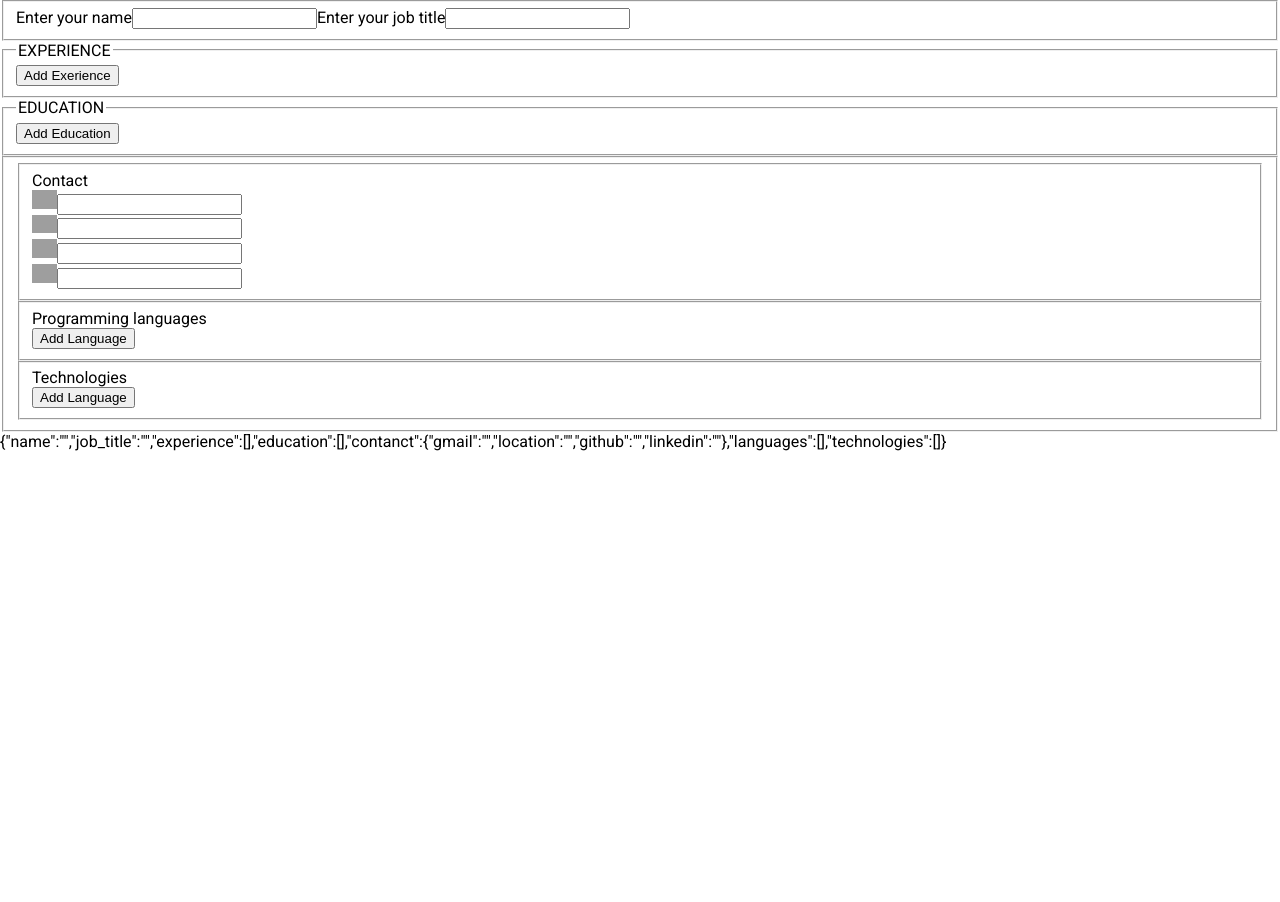
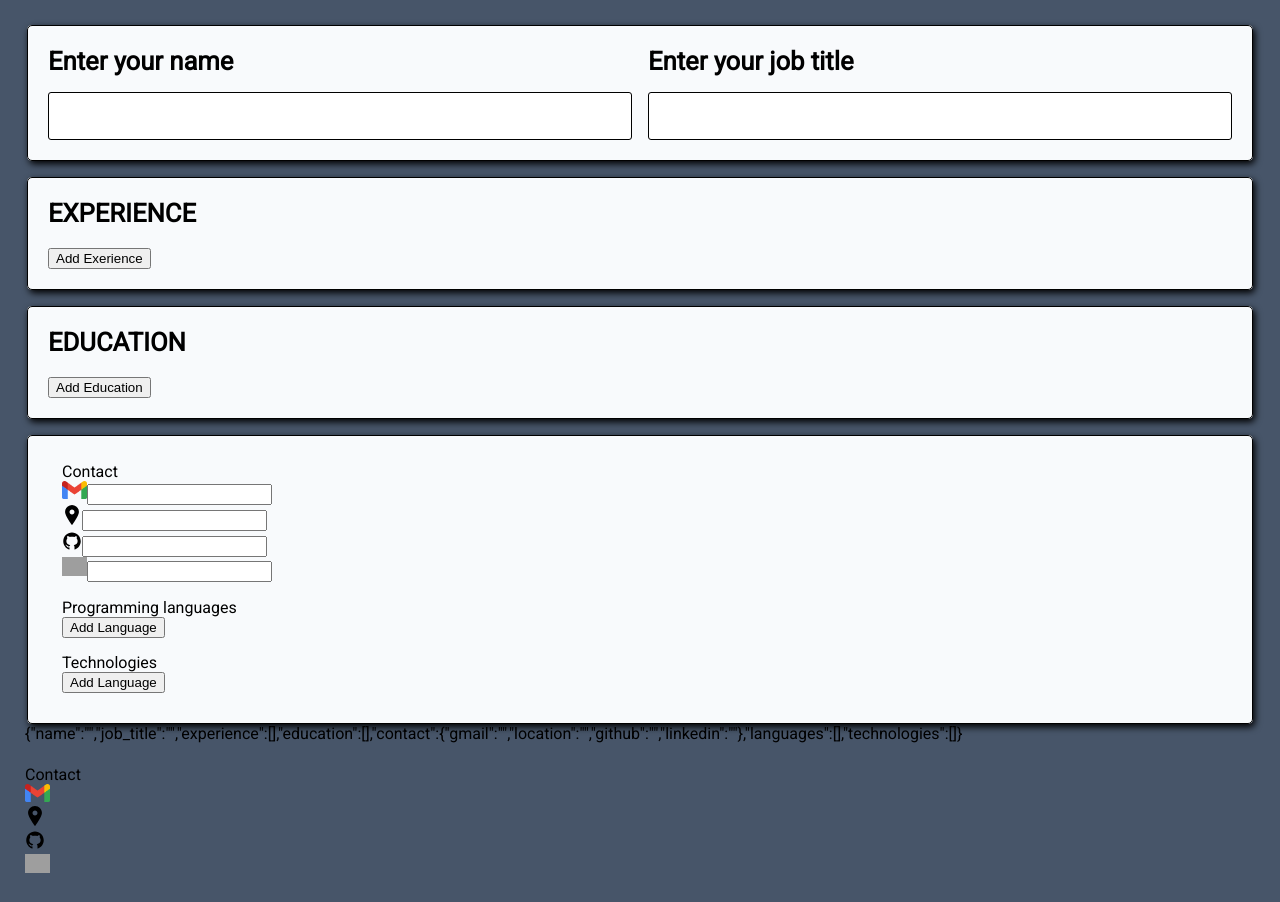
Before and after one commit to KisNJ/cv-project, a React (Create React App) app: page / in a window 1280 px wide. Before the commit the page ends 800 px from the top, so only its background shows below. Built offline with nearby package versions, Linux system fonts and the light colour scheme; grey boxes are pictures that could not be loaded.

Commit message:
stared styling

```diff
--- a/src/App.css
+++ b/src/App.css
@@ -1,8 +1,101 @@
 @import url('https://fonts.googleapis.com/css2?family=Roboto&display=swap');
 body{
   font-family: 'Roboto', sans-serif;
+}
+.App{
+  padding: 25px;
+  background-color: #475569;
+}
+#root:not(form){
+
 }
 img{
   max-height:20px;
   max-width: 25px;
 }
+form{
+  display: flex;
+  flex-direction: column;
+  gap: 1rem;
+}
+form>fieldset{
+  background-color: #f8fafc;
+  border:1px solid black;
+  padding: 20px;
+  border-radius: 5px;
+  box-shadow:2px 3px 7px 0px black;
+  z-index:2;
+}
+#first{
+  font-size: 1.6rem;
+  display: grid;
+  grid-template-columns: repeat(auto-fit,minmax(500px,1fr));
+  gap:1rem;
+  justify-content: space-between;
+
+}
+#first label{
+  font-weight: bold;
+}
+#first>div{
+ display: grid;
+  grid-template-columns: repeat(auto-fit,minmax(300px,1fr));
+  gap:1rem;
+  align-items: center;
+}
+
+#first input{
+  padding: 10px;
+  font-size: 1.4rem;
+  border-radius: 3px;
+  border: 1px solid black;
+}
+.title{
+  font-size: 1.6rem;
+  font-weight: bold;
+  margin-bottom: 20px;
+}
+.experience{
+  border: 1px solid black;
+  box-shadow:2px 3px 7px 0px black;
+  border-radius: 5px;
+  padding: 10px;
+  display: flex;
+  flex-direction: column;
+  gap: 1rem;
+}
+fieldset{
+  border: none;
+}
+.experience label{
+  font-weight: 500;
+  font-size: 1.4rem;
+}
+.experience input{
+  padding: 5px;
+  font-size: 1.2rem;
+  border-radius: 3px;
+  border: 1px solid black;
+}
+.properties{
+  display: grid;
+  /* grid-template-columns: repeat(auto-fit,minmax(400px,1fr)); */
+  gap:1rem;
+}
+.properties>div{
+  display: grid;
+  grid-template-columns: repeat(auto-fit,minmax(300px,1fr));
+  gap:1rem;
+  align-items: center;
+}
+.dates{
+  display: grid;
+  gap:1rem;
+  grid-template-columns: repeat(auto-fit,minmax(300px,1fr));
+}
+.dates>div{
+  display: grid;
+  /* grid-template-columns: repeat(auto-fit,minmax(300px,1fr)); */
+  gap:1rem;
+  align-items: center;
+}
--- a/src/App.js
+++ b/src/App.js
@@ -8,7 +8,7 @@ function App() {
     job_title: "",
     experience: [],
     education: [],
-    contanct: {
+    contact: {
       gmail: "",
       location: "",
       github: "",
--- a/src/components/EditComponents/AddExperience.js
+++ b/src/components/EditComponents/AddExperience.js
@@ -74,8 +74,9 @@ export default function AddExperience({
     setExpData({ ...temp });
   }
   return (
-    <div>
-      <fieldset>
+    <div className="experience">
+      <fieldset className="properties">
+        <div>
         <label htmlFor="job_title">Job Title</label>
         <input
           type="text"
@@ -84,6 +85,8 @@ export default function AddExperience({
           onChange={formChange}
           value={job_title}
         />
+        </div>
+        <div>
         <label htmlFor="company_name">Company Name</label>
         <input
           type="text"
@@ -92,8 +95,10 @@ export default function AddExperience({
           onChange={formChange}
           value={company_name}
         />
+        </div>
       </fieldset>
-      <fieldset>
+      <fieldset className="dates">
+        <div>
         <label htmlFor="start">Beginning of work</label>
         <input
           type="month"
@@ -102,6 +107,8 @@ export default function AddExperience({
           onChange={formChange}
           value={start}
         />
+        </div>
+        <div>
         <label htmlFor="end">End of work</label>
         <input
           type="month"
@@ -110,6 +117,7 @@ export default function AddExperience({
           onChange={formChange}
           value={end}
         />
+        </div>
       </fieldset>
       <fieldset>
         {description.map((x) => (
--- a/src/components/Form.js
+++ b/src/components/Form.js
@@ -1,6 +1,6 @@
 import React, { useEffect, useState } from "react";
 import AddEducation from "./EditComponents/AddEducation";
-import AddExperience from "./AddExperience";
+import AddExperience from "./EditComponents/AddExperience";
 import { Contact } from "./EditComponents/Contact";
 import { Languages } from "./EditComponents/Languages";
 import { Technologies } from "./EditComponents/Technologies";
@@ -10,7 +10,7 @@ export default function Form({giveDataToPreview}) {
     job_title: "",
     experience: [],
     education: [],
-    contanct: {
+    contact: {
       gmail: "",
       location: "",
       github: "",
@@ -103,7 +103,7 @@ export default function Form({giveDataToPreview}) {
   }
   function updateContactData(data){
     let temp={...formData}
-    temp.contanct=data
+    temp.contact=data
     setFormData({...temp})
   }
   function updateLanguages(languages){
@@ -121,7 +121,8 @@ export default function Form({giveDataToPreview}) {
   },[formData])
   return (
     <form>
-      <fieldset>
+      <fieldset id="first">
+        <div>
         <label htmlFor="name">Enter your name</label>
         <input
           type="text"
@@ -130,6 +131,8 @@ export default function Form({giveDataToPreview}) {
           onChange={formChange}
           value={formData.name}
         />
+        </div>
+        <div>
         <label htmlFor="job_title">Enter your job title</label>
         <input
           type="text"
@@ -138,10 +141,10 @@ export default function Form({giveDataToPreview}) {
           onChange={formChange}
           value={formChange.job_title}
         />
+         </div>
       </fieldset>
       <fieldset>
-        <legend>EXPERIENCE</legend>
-        {console.log(formData.experience)}
+        <div className="title">EXPERIENCE</div>
         {formData.experience.map((x) => (
           <AddExperience
             id={x.id}
@@ -158,7 +161,7 @@ export default function Form({giveDataToPreview}) {
         <button onClick={addExp}>Add Exerience</button>
       </fieldset>
       <fieldset>
-        <legend>EDUCATION</legend>
+        <div className="title">EDUCATION</div>
         {formData.education.map((x) => (
           <AddEducation
             id={x.id}
@@ -175,7 +178,7 @@ export default function Form({giveDataToPreview}) {
         <button onClick={addEdu}>Add Education</button>
       </fieldset>
       <fieldset>
-        <Contact updateContactData={updateContactData} gmail={formData.contanct.gmail} github={formData.contanct.github} location={formData.contanct.location} linkedin={formData.contanct.linkedin}/>
+        <Contact updateContactData={updateContactData} gmail={formData.contact.gmail} github={formData.contact.github} location={formData.contact.location} linkedin={formData.contact.linkedin}/>
         <Languages languagesFromForm={formData.languages} updateLanguages={updateLanguages}/>
         <Technologies technologiesFromForm={formData.technologies} updateTechnologies={updateTechnologies}/>
       </fieldset>
--- a/src/components/Preview.js
+++ b/src/components/Preview.js
@@ -1,8 +1,17 @@
 import React from "react";
 import { DisplayExperience } from "./PreviewComponents/DisplayExperience";
 import { DisplayEducation } from "./PreviewComponents/DisplayEducation";
+import {DisplayContact} from './PreviewComponents/DisplayContact'
 export default function Preview({ recievedData }) {
-    let {name,job_title,experience,education,contanct,langauges,technologies}=recievedData
+  let {
+    name,
+    job_title,
+    experience,
+    education,
+    contact,
+    languages,
+    technologies,
+  } = recievedData;
   return (
     <div id="left-side">
       {JSON.stringify(recievedData)}
@@ -12,16 +21,43 @@ export default function Preview({ recievedData }) {
           <h2>{job_title}</h2>
         </header>
         <div>
-        {experience.length>0?<div>Experience</div>:""}
-        {experience.map(x=><DisplayExperience company_name={x.company_name} job_title={x.job_title} start={x.start} end={x.end} description={x.description}/>)}
+          {experience.length > 0 ? <div>Experience</div> : ""}
+          {experience.map((x) => (
+            <DisplayExperience
+              company_name={x.company_name}
+              job_title={x.job_title}
+              start={x.start}
+              end={x.end}
+              description={x.description}
+            />
+          ))}
         </div>
         <div>
-      {education.length>0?<div>Education</div>:""}
-        {education.map(x=><DisplayEducation school_name={x.company_name} major={x.job_title} start={x.start} end={x.end} description={x.description}/>)}
+          {education.length > 0 ? <div>Education</div> : ""}
+          {education.map((x) => (
+            <DisplayEducation
+              school_name={x.company_name}
+              major={x.job_title}
+              start={x.start}
+              end={x.end}
+              description={x.description}
+            />
+          ))}
         </div>
       </div>
       <div id="right-side">
-
+        <div>
+          <div>Contact</div>
+          {<DisplayContact gmail={contact.gmail} github={contact.github} location={contact.location} linkedin={contact.linkedin}/>}
+        </div>
+        <div>
+          {languages.length>0?<div>Programming languages</div>:""}
+          {languages.map(x=><div>{x.content}</div>)}
+        </div>
+        <div>
+        {technologies.length>0?<div>Technologies</div>:""}
+          {technologies.map(x=><div>{x.content}</div>)}
+        </div>
       </div>
     </div>
   );
--- a/src/components/PreviewComponents/DisplayContact.js
+++ b/src/components/PreviewComponents/DisplayContact.js
@@ -0,0 +1,27 @@
+import React from "react";
+import gmail_icon from "../../contact_img_folder/gmail_icon.webp";
+import github_icon from "../../contact_img_folder/github.svg";
+import location_icon from "../../contact_img_folder/location-sign.svg";
+import linkedin_icon from "../../contact_img_folder/linkedin.png";
+export const DisplayContact = ({ gmail, github, linkedin, location }) => {
+  return (
+    <div>
+      <div>
+        <img src={gmail_icon} alt="" />
+        <div>{gmail}</div>
+      </div>
+      <div>
+        <img src={location_icon} alt="" />
+        <div>{location}</div>
+      </div>
+      <div>
+        <img src={github_icon} alt="" />
+        <div>{github}</div>
+      </div>
+      <div>
+        <img src={linkedin_icon} alt="" />
+        <div>{linkedin}</div>
+      </div>
+    </div>
+  );
+};
```
Also changed, not shown: src/components/EditComponents/Contact.js (+4 -4 lines). Lines whose indentation alone changed are shown as unchanged.
